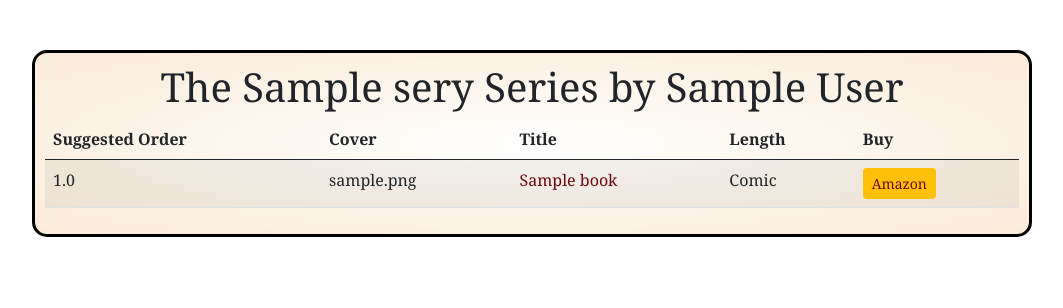
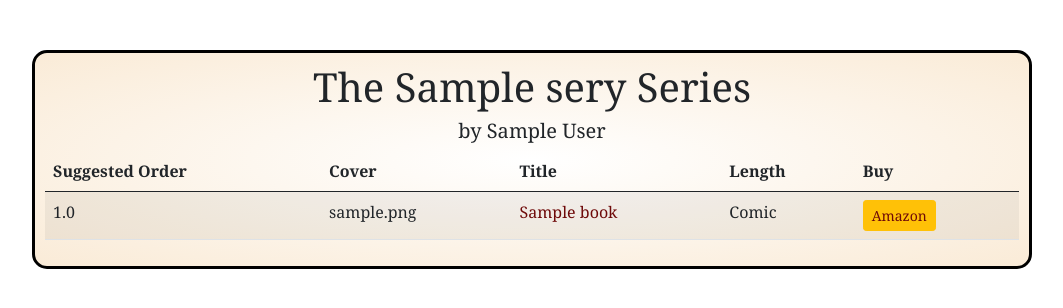
Before and after one commit to fredgyoung/Dystopia, a Django app: a page that uses dystopia/templates/author_detail.html in a window 1280 px wide. Shown: the part 56-364 px from the top of the page, without its empty margins (108-1171 px from the left). Run offline with Django 3.2, Linux system fonts and the light colour scheme; tables that the repository leaves empty hold one stand-in row (values such as "Sample post"); parts of the project's set-up code (start-up, migrations or seed data) failed here and were passed over.

Commit message:
Changed <h> tags

```diff
--- a/dystopia/templates/author_detail.html
+++ b/dystopia/templates/author_detail.html
@@ -6,7 +6,8 @@
 {% block content %}
     {% for obj in output %}
         <div class="container">
-        <h1 style="text-align:center">The {{ obj.series.title }} Series by {{ author.first_name_last_name }}</h1>
+        <h1 style="text-align:center">The {{ obj.series.title }} Series</h1>
+        <h5 style="text-align:center">by {{ author.first_name_last_name }}</h5>
         <table class="table table-striped caption-top">
             <thead>
                 <tr>
--- a/dystopia/templates/series_detail.html
+++ b/dystopia/templates/series_detail.html
@@ -5,7 +5,8 @@
 {% block title %}{{ series.title }}{% endblock %}
 {% block content %}
     <div class="container">
-    <h1 style="text-align:center">The {{ series.title }} Series by {{ series.author.first_name_last_name }}</h1>
+    <h1 style="text-align:center">The {{ series.title }} Series</h1>
+    <h5 style="text-align:center">by {{ series.author.first_name_last_name }}</h5>
     <table class="table table-striped caption-top">
         <thead>
             <tr>
```
